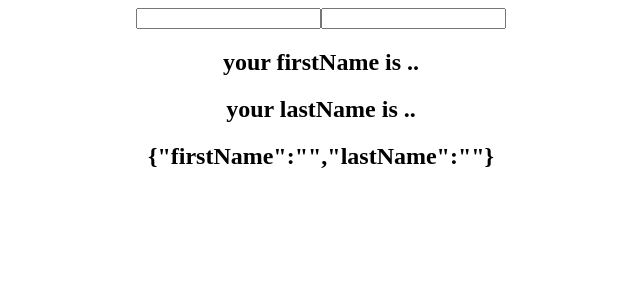
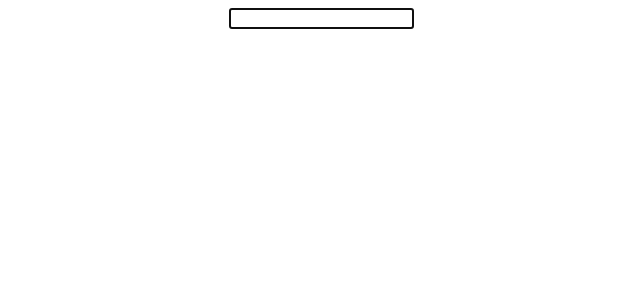
Before and after one commit to mohamud-eslan/React-JS, a React (Create React App) app: page / in a window 1280 px wide. Shown: the top 300 px of the page, without its empty margins (319-959 px from the left). Built offline with nearby package versions, Linux system fonts and the light colour scheme.

Commit message:
useRef hook

```diff
--- a/src/App.js
+++ b/src/App.js
@@ -1,6 +1,7 @@
 import React from 'react';
 import './App.css';
 import Counter from './component/Counter';
+import FocusInput from './component/FocusInput';
 import UseCounter from './component/UseCounter';
 import UseCounterThree from './component/UseCounterThree';
 //import Input from './component/Input';
@@ -39,7 +40,8 @@
    return (
 
     <div className="App">
-      <UseCounterThree/>
+      <FocusInput/>
+      {/* <UseCounterThree/> */}
       {/* <UseCounter/> */}
       {/* <Counter/> */}
       {/* <>
--- /dev/null
+++ b/src/component/FocusInput.js
@@ -0,0 +1,16 @@
+import React, {useEffect, useRef}from 'react'
+
+function FocusInput() {
+    const inputRef = useRef(null)
+    useEffect(() =>{
+        inputRef.current.focus()
+
+    }, [])
+  return (
+    <div>
+        <input ref={inputRef} type="text" />
+    </div>
+  )
+}
+
+export default FocusInput
```
